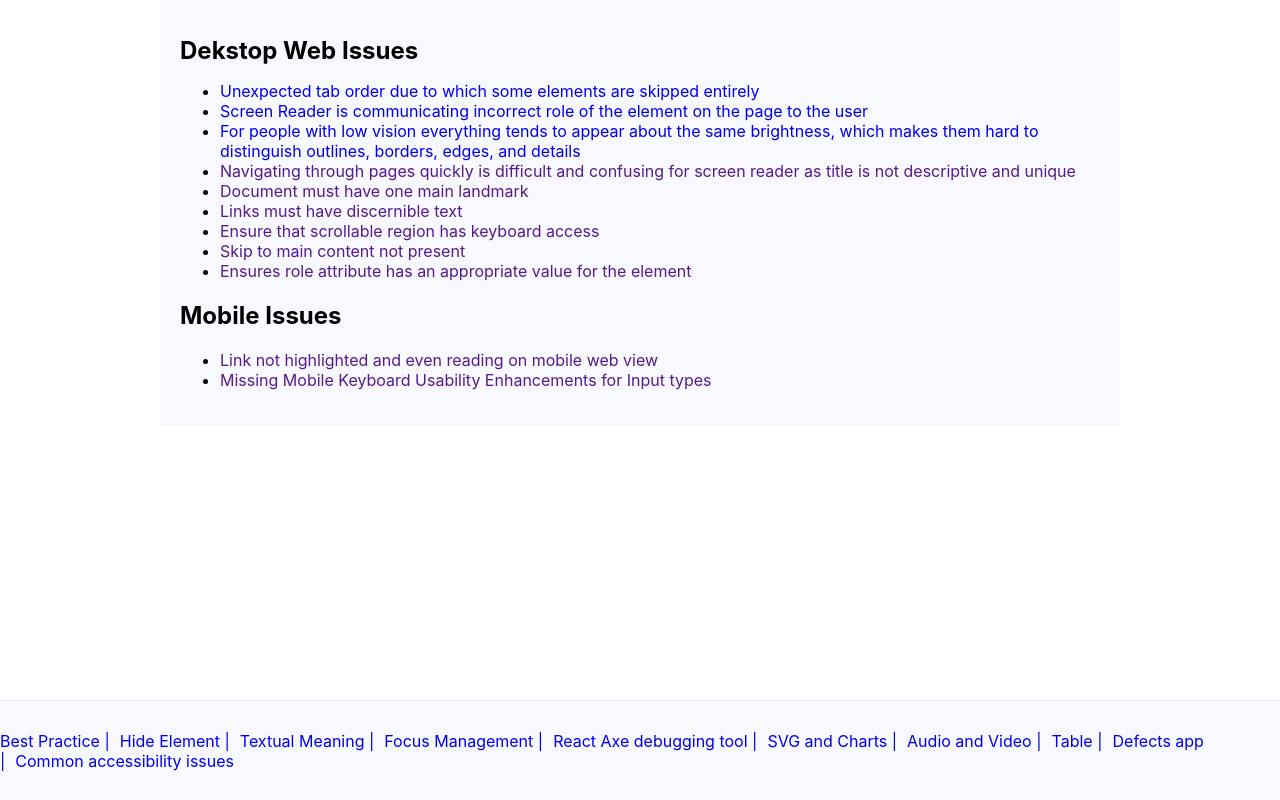
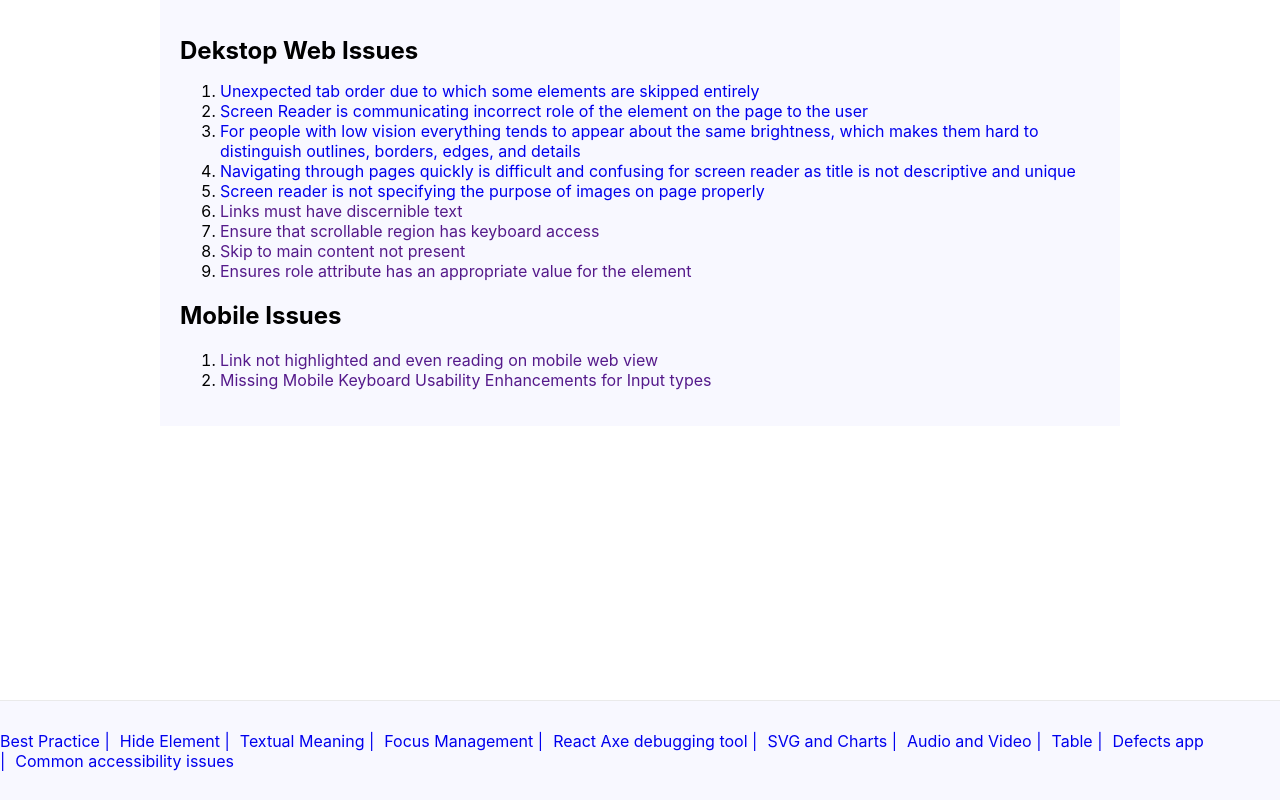
Before and after one commit to ritugupta64/spa-with-next.js, a Next.js app: page /issues-list in a window 1280 px wide. Built offline with nearby package versions, Linux system fonts and the light colour scheme.

Commit message:
inject-defect-5

```diff
--- a/components/issuesList/index.js
+++ b/components/issuesList/index.js
@@ -2,6 +2,8 @@ import React from 'react';
 import BannerImg from '../../static/media/banner1.jpg';
 import fixture1 from '../../static/media/d-f-1.png';
 import fixture2 from '../../static/media/d-f-2.png';
+import fixture4 from '../../static/media/d-f-4.png';
+import fixture5 from '../../static/media/d-f-4.png';
 import Card2 from '../../static/media/card2.jpg';
 import Card3 from '../../static/media/Card3.jpg';
 import Card4 from '../../static/media/Card4.jpg';
@@ -13,34 +15,30 @@ function Defects() {
     <>
     <div className="IssueList">
         <h1>Dekstop Web Issues</h1>
-        <ul>
-            {/* 1.Elements should not have tabindex greater than zero */}
+        <ol>
             <li><a href={fixture1} aria-label="issue 1" target="new">Unexpected tab order due to which some
             elements are skipped
             entirely</a></li>
-            {/* 2.ARIA roles used must confirm to valid values */}
             <li><a href={fixture2} aria-label="issue 2" target="new">Screen Reader is communicating incorrect
             role of the element on
             the page to the user</a></li>
-            {/*  3.Element must have sufficient color contrast*/}
             <li><a href="#" aria-label="issue 3">For people with low vision everything tends to appear about
             the same brightness, which makes them hard to distinguish outlines, borders, edges, and details</a></li>
-            {/*  4.Documents must have <title> element to aid in navigation*/}
-            <li><a href="" aria-label="issue 4 ">Navigating through pages quickly is difficult and confusing for
+            <li><a href={fixture4} aria-label="issue 4" target="new">Navigating through pages quickly is difficult and confusing for
             screen reader as title is not descriptive and unique</a></li>
-
-            <li><a href="" aria-label="Issue ">Document must have one main landmark</a></li>
+            <li><a href={fixture5} aria-label="Issue " target="new">Screen reader is not specifying the purpose of images
+            on page properly</a></li>
             <li><a href="" aria-label="Issue ">Links must have discernible text</a></li>
             <li><a href="" aria-label="Issue ">Ensure that scrollable region has keyboard access</a></li>
             <li><a href="" aria-label="Issue ">Skip to main content not present</a></li>
             <li><a href="" aria-label="Issue ">Ensures role attribute has an appropriate value for the element</a></li>
-        </ul>
+        </ol>
 
         <h2>Mobile Issues</h2>
-        <ul>
+        <ol>
             <li><a href="" aria-label="Issue 8">Link not highlighted and even reading on mobile web view</a></li>
             <li><a href="" aria-label="Issue 9">Missing Mobile Keyboard Usability Enhancements for Input types</a></li>
-        </ul>
+        </ol>
     </div>
     </>
   );
--- a/pages/defect.js
+++ b/pages/defect.js
@@ -15,7 +15,7 @@ const GraphWrapper = () => {
 
   return (
     <Layout>
-      <PageTitle title = "Defects" />
+      <PageTitle title = "XYZ bank's Website" />
       <div className="inner-container" aria-label = "page-heading" ref={mainPageRef}
         tabIndex="-1">
        <Defects />
```
Also changed, not shown: components/defects/index.js (+4 -4 lines), static/media/d-f-4.PNG (added).
